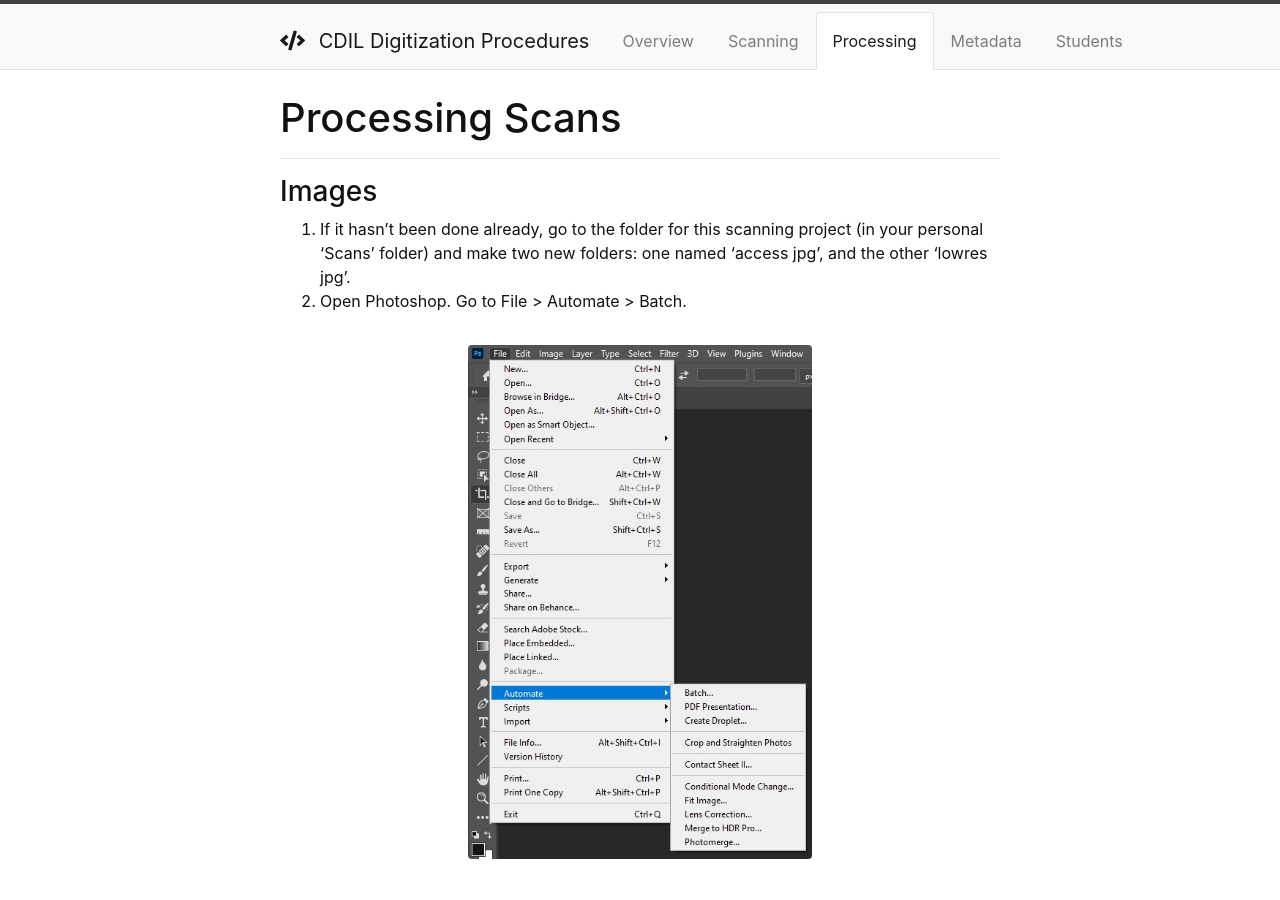
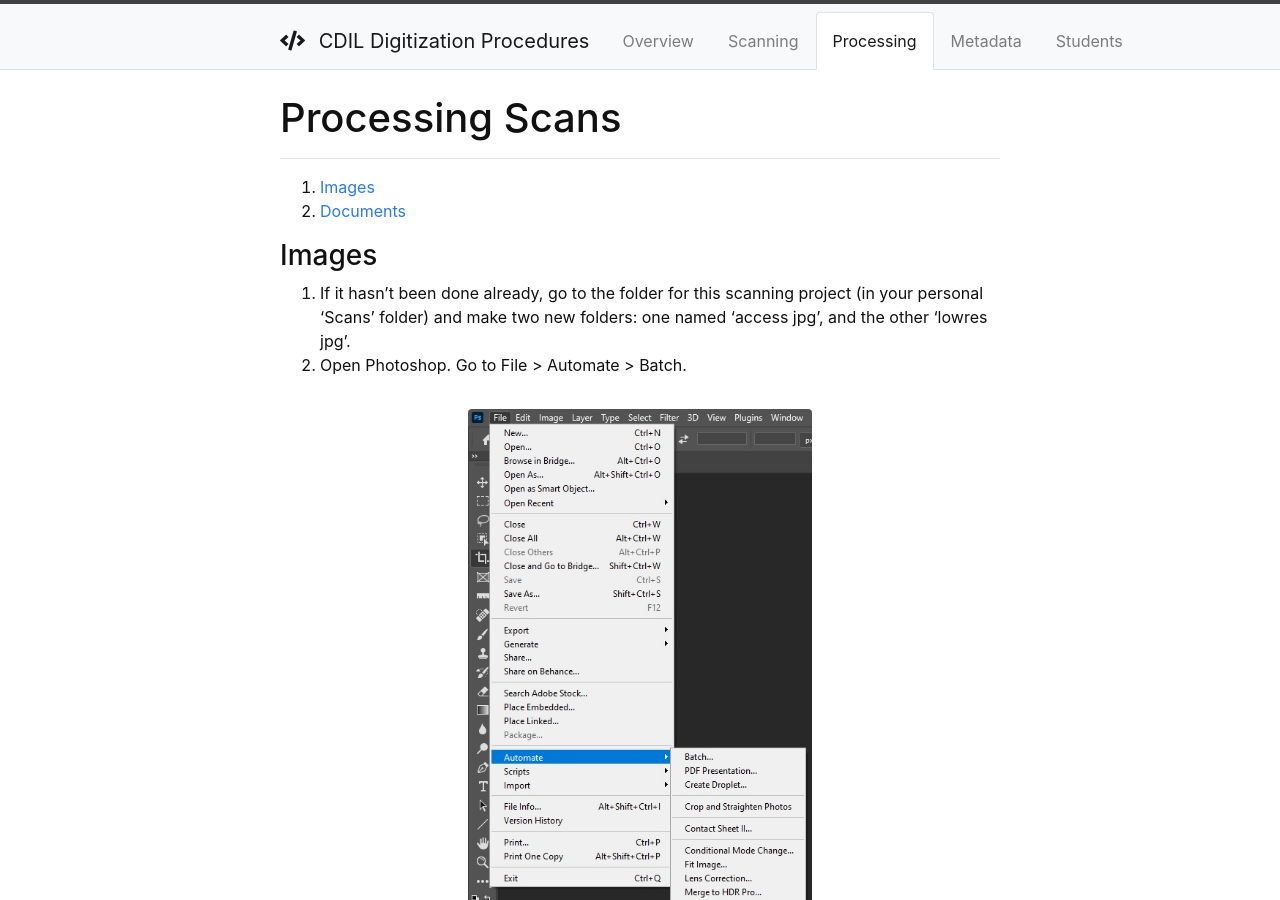
Before and after one commit to uidaholib/dds-student-workflow, a Jekyll site: the page built from content/2-lesson.md, in a window 1280 px wide and 900 px high. Built offline with Jekyll 4.4.1, drawn with Linux system fonts in a browser that asks for light colours.

Commit message:
add links to top

```diff
--- a/content/2-lesson.md
+++ b/content/2-lesson.md
@@ -5,7 +5,10 @@ topics:
 ---
 
 -----------
+1. [Images](#images)
+2. [Documents](#documents)
 
+{:#images}
 ### Images
 
 1. If it hasn’t been done already, go to the folder for this scanning project (in your personal ‘Scans’ folder) and make two new folders: one named ‘access jpg’, and the other ‘lowres jpg’.
@@ -33,7 +36,7 @@ topics:
 8. After Photoshop has completed the action, make sure all the images have been saved to the correct folder.
 
 --------------
-
+{:#documents}
 ### Documents
 
 1. Select the file(s) to be converted from your lowres jpg folder.
```
